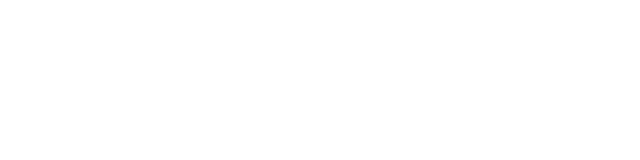
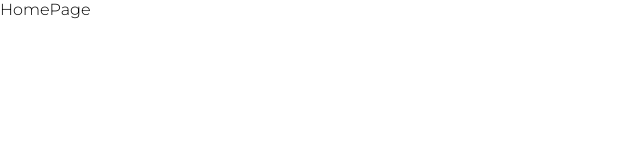
Before and after one commit to oforduh/olamide_ecommerce, a React (Create React App) app: page / in a window 1280 px wide. Before the commit this address had no page. Shown: the top 160 px of the page, without its empty margins (0-640 px from the left). Built offline with nearby package versions, Linux system fonts and the light colour scheme; sample sign-in values are in the browser's storage.

Commit message:
authentication for protected pages

```diff
--- /dev/null
+++ b/src/pages/Homepage/HomePage.js
@@ -0,0 +1,9 @@
+import React from 'react'
+
+const HomePage = () => {
+  return (
+    <div>HomePage</div>
+  )
+}
+
+export default HomePage
--- a/src/pages/index.js
+++ b/src/pages/index.js
@@ -1,9 +1,11 @@
+import HomePage from "./Homepage/HomePage";
 import Login from "./Login/Login";
 import Register from "./Register/Register";
 
 const pages = {
   Login,
   Register,
+  HomePage,
 };
 
 export default pages;
--- /dev/null
+++ b/src/routes/authRoutes.js
@@ -0,0 +1,13 @@
+import { Navigate, useLocation } from "react-router-dom";
+
+export default function AuthRoute({ children }) {
+  const user = sessionStorage.getItem("userProfile");
+
+  const location = useLocation();
+
+  return user ? (
+    children
+  ) : (
+    <Navigate to="/login" replace state={{ path: location.pathname }} />
+  );
+}
--- a/src/routes/index.js
+++ b/src/routes/index.js
@@ -2,14 +2,14 @@
 import { Routes, Route } from "react-router-dom";
 
 import routes from "./routes";
-// import AuthRoute from "./authRoutes";
+import AuthRoute from "./authRoutes";
 import ProtectedRoute from "./protectedRoutes";
 // import PublicRoute from "./publicRoutes";
 
 const getRouteType = ({ element, type }) => {
   const routeType = {
-    // authenticated: <AuthRoute>{element}</AuthRoute>,
-    // public: <PublicRoute>{element}</PublicRoute>,
+      // public: <PublicRoute>{element}</PublicRoute>,
+    authenticated: <AuthRoute>{element}</AuthRoute>,
     protected: <ProtectedRoute>{element}</ProtectedRoute>,
   };
 
--- a/src/routes/routes.js
+++ b/src/routes/routes.js
@@ -1,6 +1,11 @@
 import pages from "../pages";
 
 const routes = [
+  {
+    path: "/",
+    element: <pages.HomePage />,
+    type: "authenticated",
+  },
   {
     path: "/login",
     element: <pages.Login />,
```
Also changed, not shown: src/pages/Homepage/homePage.module.scss (added).
